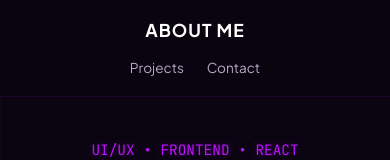
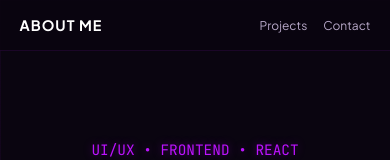
Before and after one commit to dakshsharma99ds/Daksh-s-Portfolio, a plain HTML site: page index.html in a window 390 px wide. Shown: the top 160 px of the page. Drawn offline with Linux system fonts and the light colour scheme.

Commit message:
Update index.html

```diff
--- a/index.html
+++ b/index.html
@@ -61,6 +61,12 @@
             font-size: 1.1rem;
             letter-spacing: 1px;
             text-transform: uppercase;
+            white-space: nowrap;
+        }
+
+        .nav-links {
+            display: flex;
+            align-items: center;
         }
 
         .nav-links a {
@@ -69,6 +75,7 @@
             margin-left: 1.5rem;
             font-size: 0.85rem;
             transition: 0.3s;
+            white-space: nowrap;
         }
 
         .nav-links a:hover { color: var(--accent); }
@@ -308,6 +315,7 @@
             text-shadow: 0 0 10px var(--accent-glow);
         }
 
+        /* Responsive Media Queries */
         @media (max-width: 968px) {
             nav { padding: 1.2rem 5%; }
             .hero {
@@ -329,9 +337,19 @@
         }
 
         @media (max-width: 480px) {
-            nav { justify-content: center; flex-direction: column; gap: 10px; }
-            .nav-links { margin-top: 5px; }
-            .nav-links a { margin: 0 10px; }
+            /* FIXED NAVBAR FOR MOBILE */
+            nav {
+                padding: 1rem 5%;
+                justify-content: space-between;
+                flex-direction: row;
+                gap: 0;
+            }
+            .logo { font-size: 0.9rem; }
+            .nav-links a {
+                margin-left: 1rem;
+                font-size: 0.75rem;
+            }
+
             .hero { padding-left: 20px; padding-right: 20px; }
             #work, #contact { padding-left: 20px; padding-right: 20px; }
             .name-gradient { font-size: 3rem; }
```
